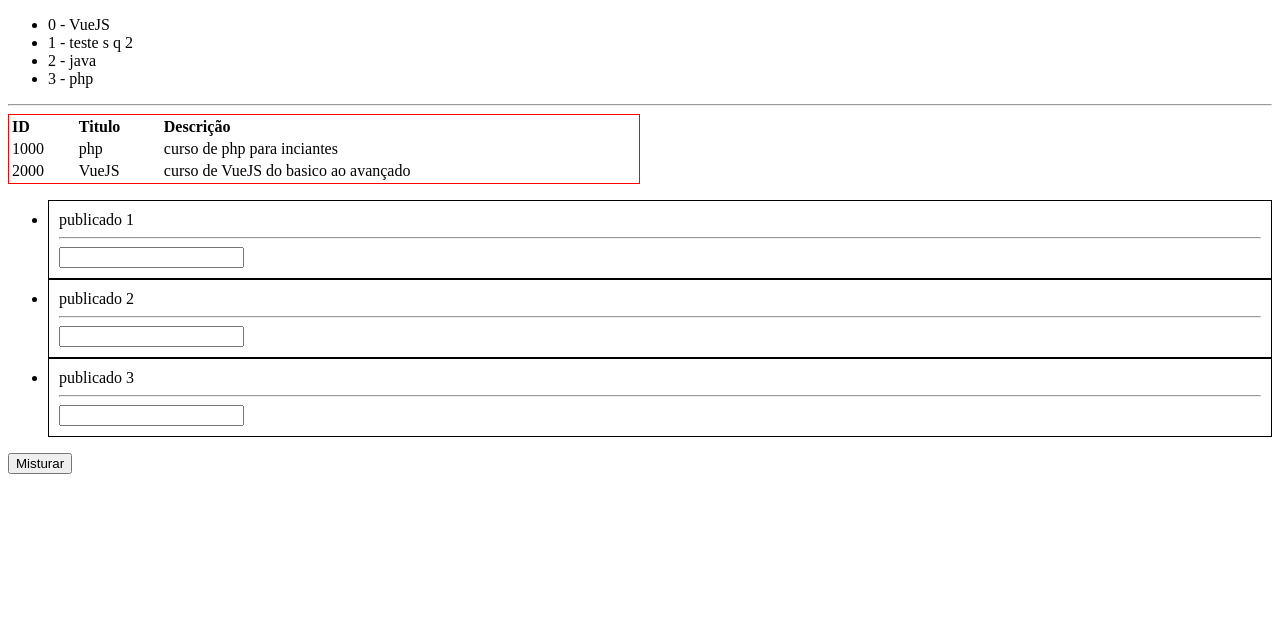
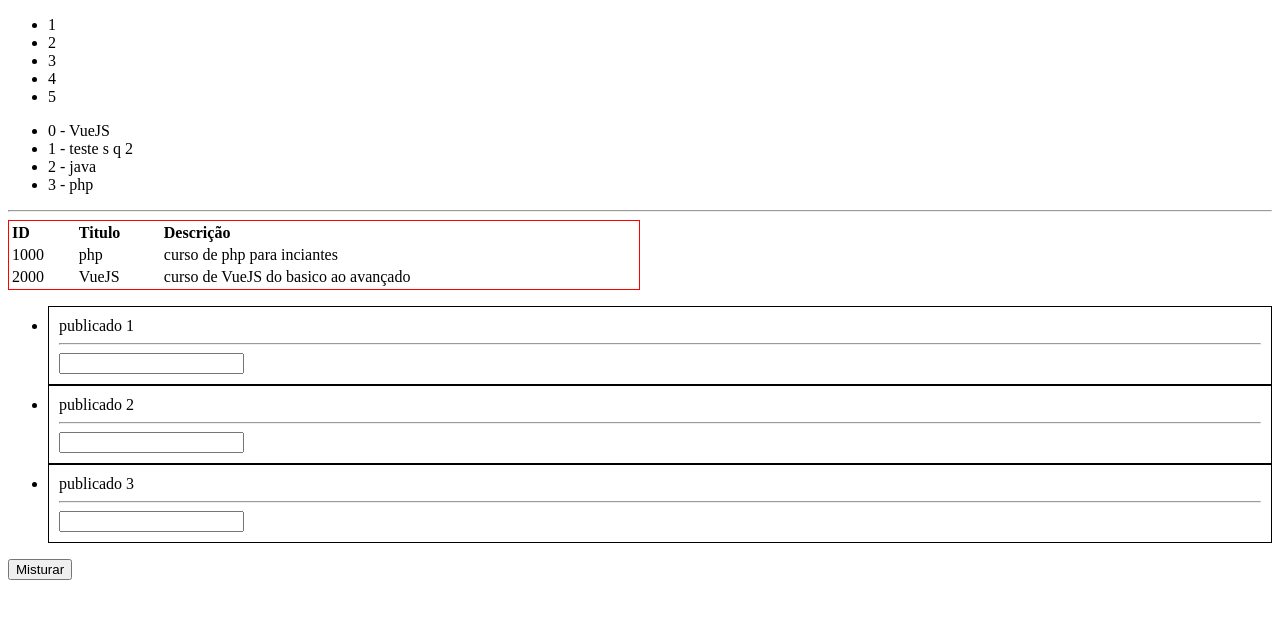
Before and after one commit to israelsilvaa/VueJS, a plain HTML site: page index.html in a window 1280 px wide. Drawn offline with Linux system fonts and the light colour scheme.

Commit message:
aula 274
Diretiva V-For - Implementando laços de repetição parte 3

```diff
--- a/index.html
+++ b/index.html
@@ -13,6 +13,9 @@
 
 <body>
     <div id="app">
+        <ul>
+            <li v-for="n in numero"> {{n}}</li>
+        </ul>
         <ul>
             <li v-for="(curso, chave) in cursos">{{chave}} - {{curso}}</li>
         </ul>
@@ -50,6 +53,7 @@
         const vm = new Vue({
             el: '#app',
             data: {
+                numero: 5,
                 cursos: ['VueJS', 'teste s q 2', 'java', 'php'],
                 cursos2: {
                     1000: {
```
